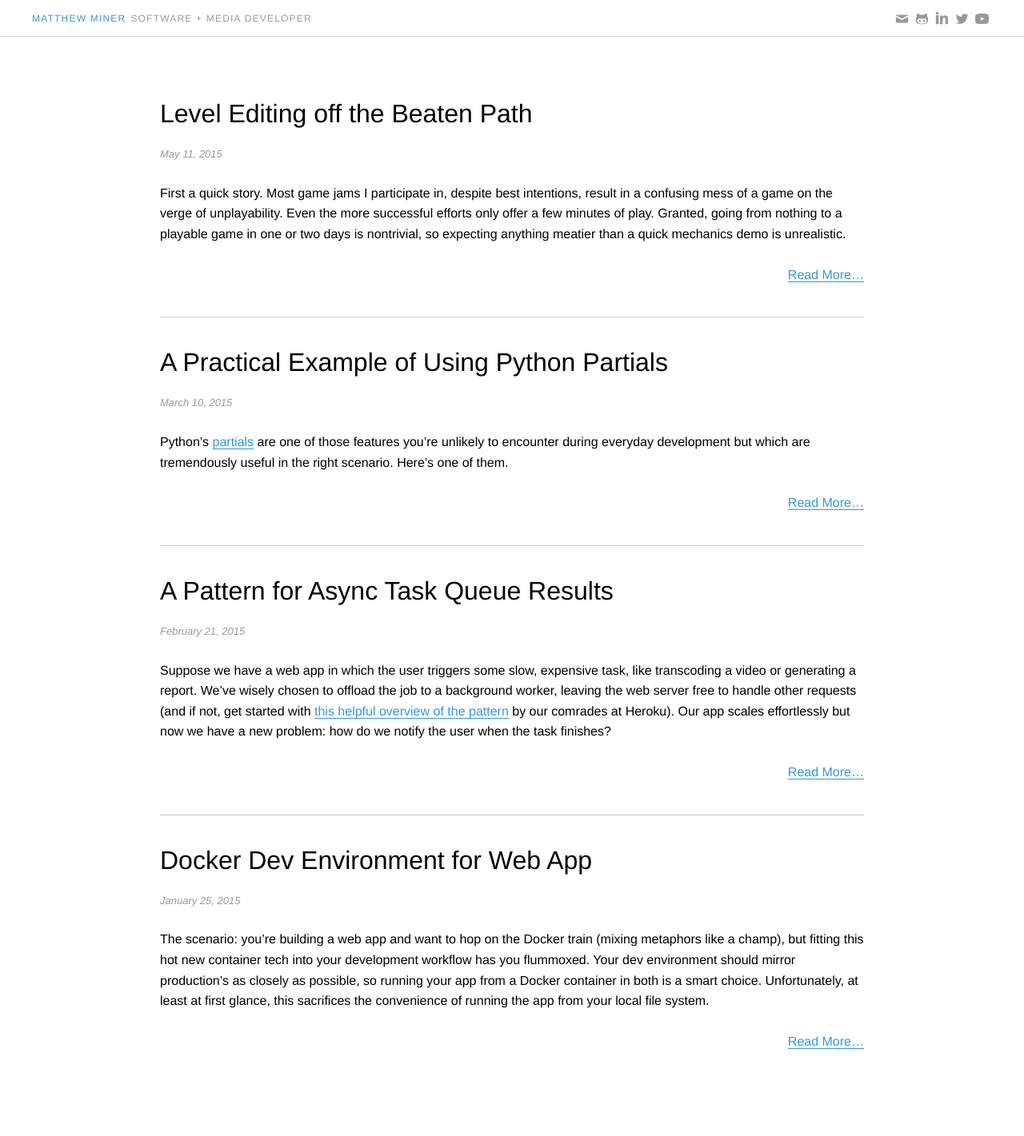
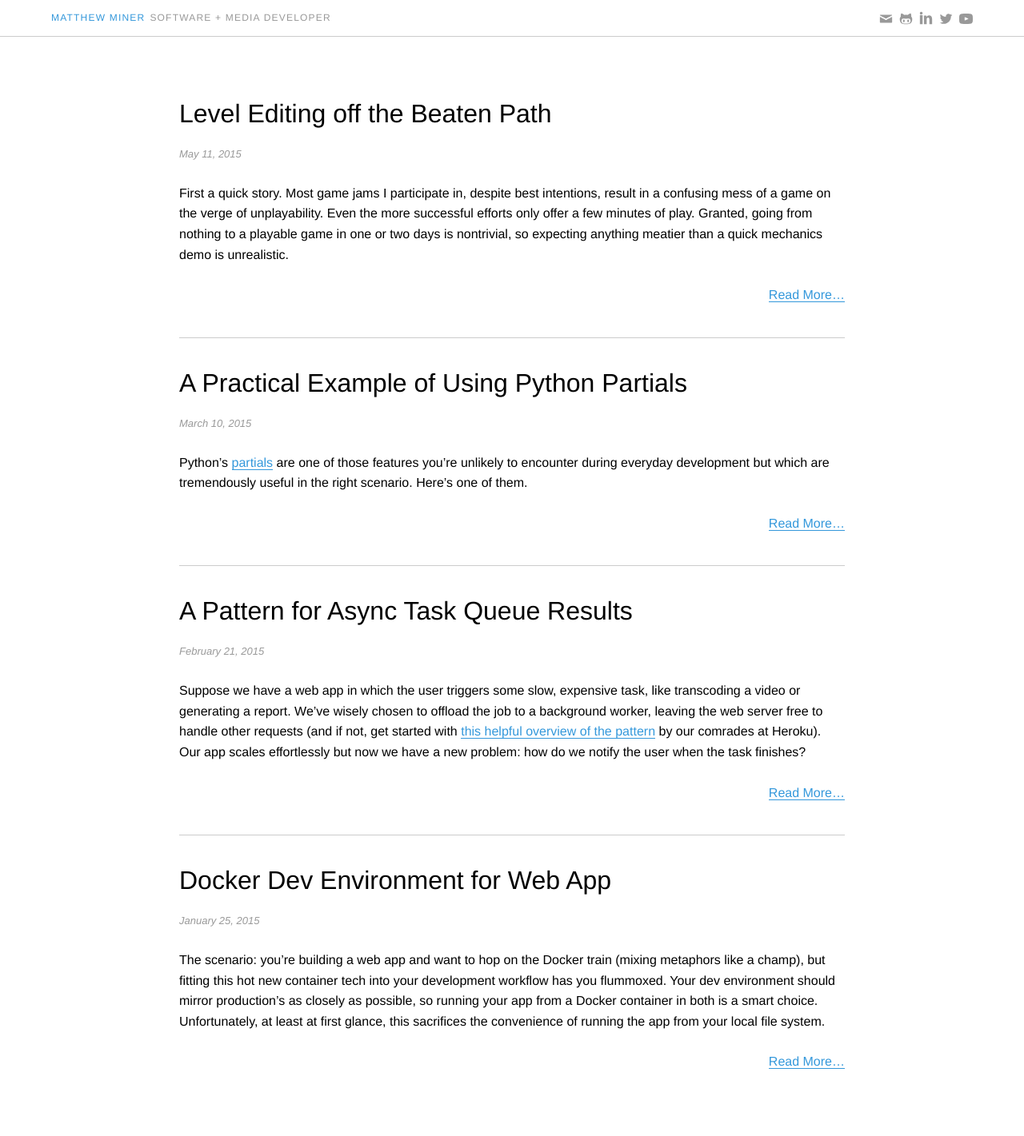
Before and after one commit to mminer/mminer.github.com, a Jekyll site: the page built from index.html, in a window 1280 px wide. Shown: the whole page at 80% size. Built offline with Jekyll 4.4.1, drawn with Linux system fonts in a browser that asks for light colours; Markdown is read by kramdown in place of the engine named in the settings; before the commit the page ends 1395 px from its top, so only the background shows below that.

Commit message:
Improve responsiveness on mobile

```diff
--- a/_layouts/base.html
+++ b/_layouts/base.html
@@ -27,6 +27,8 @@
     <h2>
       {{ site.description }}
     </h2>
+
+    <div class="spacer"></div>
 
     <ul>
       <li>
--- a/_sass/_layout.scss
+++ b/_sass/_layout.scss
@@ -25,9 +25,10 @@
 $element-spacing: 2.5rem;
 $header-font-size: 1.2rem;
 $header-font-weight: 500;
+$header-height: 2.5rem;
 $header-icon-hover-scale: 1.2;
 $header-icon-size: 1.7rem;
-$header-link-size: 2.5rem;
+$header-icon-spacing: 0.8rem;
 $header-padding-vertical: 1rem;
 $header-transition-duration: 0.2s;
 $header-underline-height: 0.2rem;
@@ -35,7 +36,7 @@
 $heading-font-size: 3.2rem;
 $heading-font-weight: 300;
 $link-color: $blue;
-$main-padding-horizontal: 4rem;
+$main-padding-horizontal: 5%;
 $main-padding-vertical: 8rem;
 $small-font-size: 1.3rem;
 $subheading-font-size: 1.4rem;
@@ -140,8 +141,9 @@
 // Layout:
 
 header {
-	@include align-items(center);
+  @include align-items(center);
   @include display(flex);
+  @include flex-wrap(wrap);
 	border-bottom: $divider-width solid $divider-color;
   padding: $header-padding-vertical $main-padding-horizontal;
 
@@ -153,14 +155,13 @@
 	  @include uppercase;
     font-size: $header-font-size;
     font-weight: $header-font-weight;
-    line-height: 1;
+    line-height: $header-height;
     margin: 0;
+    margin-right: 0.5em;
   }
 
   h1 {
-    margin-right: 0.5em;
     position: relative;
-    /*transition: transform 0.1s;*/
 
     &::before {
       @include transition-duration($header-transition-duration);
@@ -184,22 +185,28 @@
   }
 
   h2 {
+    @include flex-grow(1);
     color: $gray;
   }
 
   ul {
     @include display(flex);
-    @include flex-grow(1);
-    @include justify-content(flex-end);
     list-style-type: none;
     margin: 0;
+    padding: 0;
+
+    li {
+      margin-right: $header-icon-spacing;
+
+      &:last-child {
+        margin-right: 0;
+      }
+    }
 
 		a {
       @include transition(transform $transition-duration);
 			display: block;
-			height: $header-link-size;
-      text-align: center;
-			width: $header-link-size;
+      height: $header-height;
 
 			span {
 			  @include visually-hidden;
```
